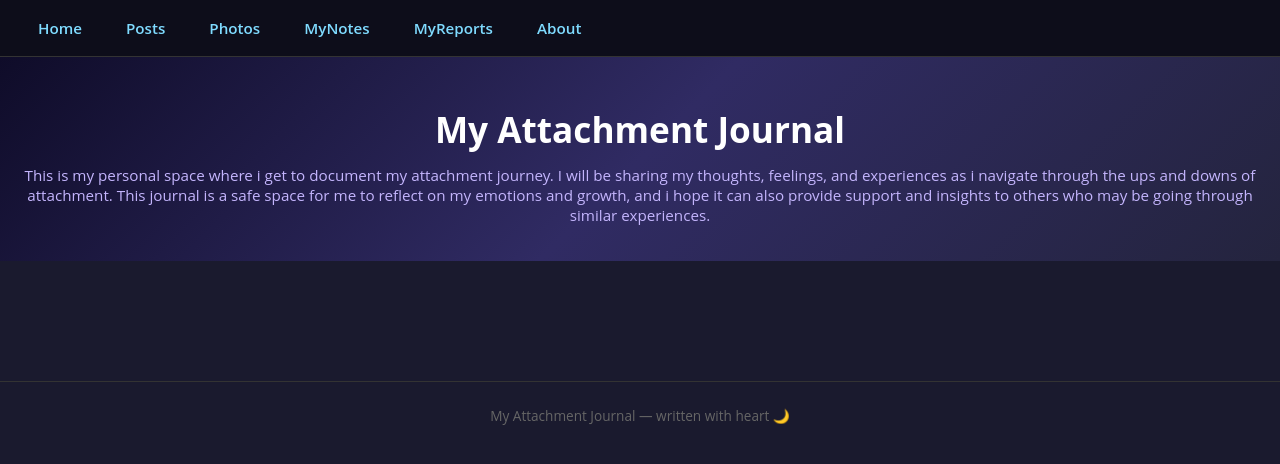
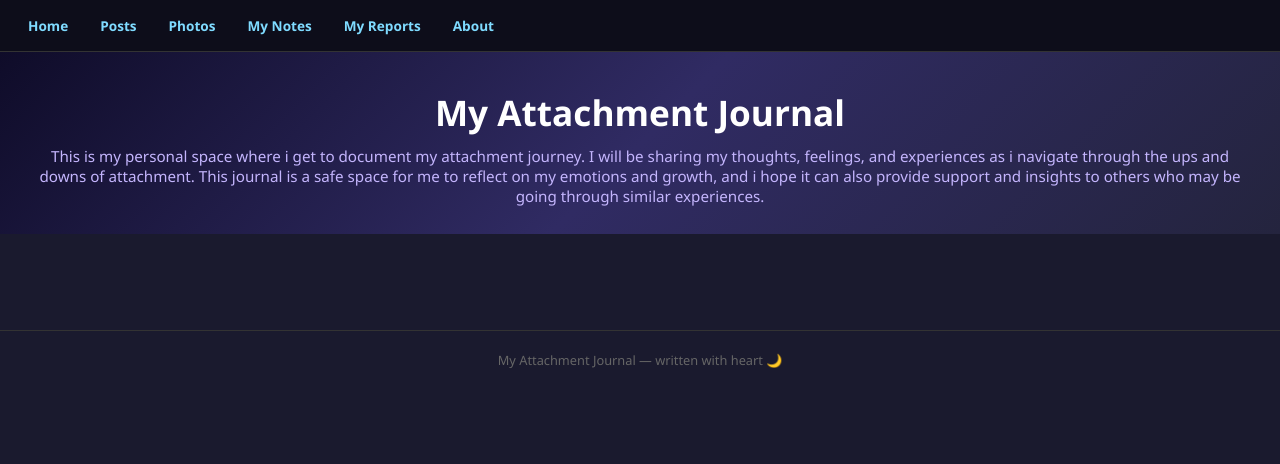
Before and after one commit to esaucy21-svg/esaucy21-svg.github.io, a Jekyll site: the page built from index.markdown, in a window 1280 px wide. Shown: the top 464 px of the page. Built offline with Jekyll 4.4.1, drawn with Linux system fonts in a browser that asks for light colours.

Commit message:
make journal fully responsive for mobile

```diff
--- a/_layouts/default.html
+++ b/_layouts/default.html
@@ -2,77 +2,170 @@
 <html lang="en-US">
   <head>
     <meta charset="UTF-8">
-    <meta name="viewport" content="width=device-width, initial-scale=1">
+    <meta name="viewport" content="width=device-width, initial-scale=1.0, maximum-scale=1.0">
     <title>{% if page.title %}{{ page.title }} | {% endif %}{{ site.title }}</title>
     <style>
       * { margin: 0; padding: 0; box-sizing: border-box; }
-      body { font-family: "Open Sans", Arial, sans-serif; background: #1a1a2e; color: #eee; }
+      body { font-family: "Segoe UI", Arial, sans-serif; background: #1a1a2e; color: #eee; }
 
+      /* NAV */
       .top-nav {
         background: #0d0d1a;
-        padding: 12px 24px;
+        padding: 10px 16px;
         display: flex;
-        gap: 16px;
+        flex-wrap: wrap;
+        gap: 8px;
         border-bottom: 1px solid #333;
       }
       .top-nav a {
         color: #7fdbff;
         text-decoration: none;
-        font-size: 0.95rem;
+        font-size: 0.85rem;
         font-weight: 600;
-        padding: 6px 14px;
+        padding: 6px 12px;
         border-radius: 4px;
         transition: background 0.2s;
+        white-space: nowrap;
       }
       .top-nav a:hover { background: #222244; }
 
+      /* HAMBURGER for mobile */
+      .nav-toggle {
+        display: none;
+        background: none;
+        border: 1px solid #7fdbff;
+        color: #7fdbff;
+        padding: 6px 12px;
+        border-radius: 4px;
+        cursor: pointer;
+        font-size: 1rem;
+      }
+      .nav-links { display: flex; flex-wrap: wrap; gap: 8px; }
+
+      /* HEADER */
       .page-header {
         background: linear-gradient(135deg, #0f0c29, #302b63, #24243e);
-        padding: 48px 24px 36px;
+        padding: 36px 20px 28px;
         text-align: center;
       }
-      .page-header h1 { font-size: 2.2rem; color: #fff; margin-bottom: 12px; }
-      .page-header p { color: #c4b5fd; font-size: 0.95rem; }
+      .page-header h1 {
+        font-size: clamp(1.4rem, 5vw, 2.2rem);
+        color: #fff;
+        margin-bottom: 10px;
+      }
+      .page-header p {
+        color: #c4b5fd;
+        font-size: clamp(0.8rem, 3vw, 0.95rem);
+        padding: 0 10px;
+      }
 
+      /* CONTENT */
       .main-content {
         max-width: 780px;
         margin: 0 auto;
-        padding: 40px 24px;
-        color:  #ffffff;
+        padding: 28px 16px;
+        color: #ffffff;
         line-height: 1.8;
+        word-wrap: break-word;
+        overflow-x: hidden;
+      }
+      .main-content h1, .main-content h2, .main-content h3 {
+        color: #fff;
+        margin-bottom: 14px;
+        font-size: clamp(1rem, 4vw, 1.5rem);
+      }
+      .main-content p { margin-bottom: 12px; font-size: clamp(0.85rem, 3vw, 1rem); }
+      .main-content a { color: #7fdbff; }
+      .main-content ul, .main-content ol { padding-left: 20px; }
+      .main-content li { margin-bottom: 8px; font-size: clamp(0.85rem, 3vw, 1rem); }
+
+      /* IMAGES */
+      .main-content img { max-width: 100%; height: auto; border-radius: 6px; }
+
+      /* TABLES */
+      .main-content table {
+        width: 100%;
+        border-collapse: collapse;
+        display: block;
+        overflow-x: auto;
+        -webkit-overflow-scrolling: touch;
+        font-size: 0.82rem;
+      }
+      .main-content th, .main-content td {
+        padding: 8px 10px;
+        border: 1px solid #333;
+        text-align: left;
+        white-space: nowrap;
       }
 
-      .main-content p,
-      .main-content li,
-      .main-content h1,
-      .main-content h2,
-      .main-content h3 {
-      color: #ffffff !important;
+      /* CODE BLOCKS */
+      .main-content pre {
+        background: #0f0f1e;
+        border-radius: 6px;
+        padding: 14px;
+        overflow-x: auto;
+        font-size: 0.82rem;
+        -webkit-overflow-scrolling: touch;
+        border: 1px solid #2a2a4a;
       }
-      .main-content h1, .main-content h2 { color: #fff; margin-bottom: 16px; }
-      .main-content a { color: #7fdbff; }
-      .main-content ul { padding-left: 20px; }
-      .main-content li { margin-bottom: 10px; }
+      .main-content code {
+        font-size: 0.85rem;
+        background: #1e1e3a;
+        padding: 2px 6px;
+        border-radius: 3px;
+      }
+      .main-content pre code { background: none; padding: 0; }
 
+      /* PHOTO GRID */
+      .photo-grid {
+        grid-template-columns: repeat(auto-fill, minmax(140px, 1fr)) !important;
+      }
+
+      /* FOOTER */
       .site-footer {
         text-align: center;
-        padding: 24px;
+        padding: 20px 16px;
         color: #666;
-        font-size: 0.85rem;
+        font-size: 0.8rem;
         border-top: 1px solid #333;
         margin-top: 40px;
+      }
+
+      /* MOBILE BREAKPOINT */
+      @media (max-width: 600px) {
+        .nav-toggle { display: block; }
+        .nav-links { display: none; width: 100%; flex-direction: column; }
+        .nav-links.open { display: flex; }
+        .nav-links a { width: 100%; padding: 10px 12px; border-bottom: 1px solid #1e1e3a; }
+
+        .page-header { padding: 24px 16px 20px; }
+
+        .main-content { padding: 20px 14px; }
+
+        /* Stack any side-by-side grids */
+        div[style*="grid-template-columns"] {
+          grid-template-columns: 1fr !important;
+        }
+      }
+
+      @media (max-width: 400px) {
+        .top-nav { padding: 8px 12px; }
+        .page-header h1 { font-size: 1.3rem; }
       }
     </style>
   </head>
   <body>
 
     <nav class="top-nav">
-      <a href="{{ '/' | relative_url }}">Home</a>
-      <a href="{{ '/posts/' | relative_url }}">Posts</a>
-      <a href="{{ '/photos/' | relative_url }}">Photos</a>
-      <a href="{{ '/notes/' | relative_url }}">MyNotes</a>
-      <a href="{{ '/reports/' | relative_url }}">MyReports</a>
-      <a href="{{ '/about/' | relative_url }}">About</a>
+      <button class="nav-toggle" onclick="toggleNav()" aria-label="Menu">☰ Menu</button>
+      <div class="nav-links" id="nav-links">
+        <a href="{{ '/' | relative_url }}">Home</a>
+        <a href="{{ '/posts/' | relative_url }}">Posts</a>
+        <a href="{{ '/photos/' | relative_url }}">Photos</a>
+        <a href="{{ '/notes/' | relative_url }}">My Notes</a>
+        <a href="{{ '/reports/' | relative_url }}">My Reports</a>
+        <a href="{{ '/about/' | relative_url }}">About</a>
+      </div>
     </nav>
 
     <div class="page-header">
```
Also changed, not shown: other parts of _layouts/default.html (+12 -0 lines).
